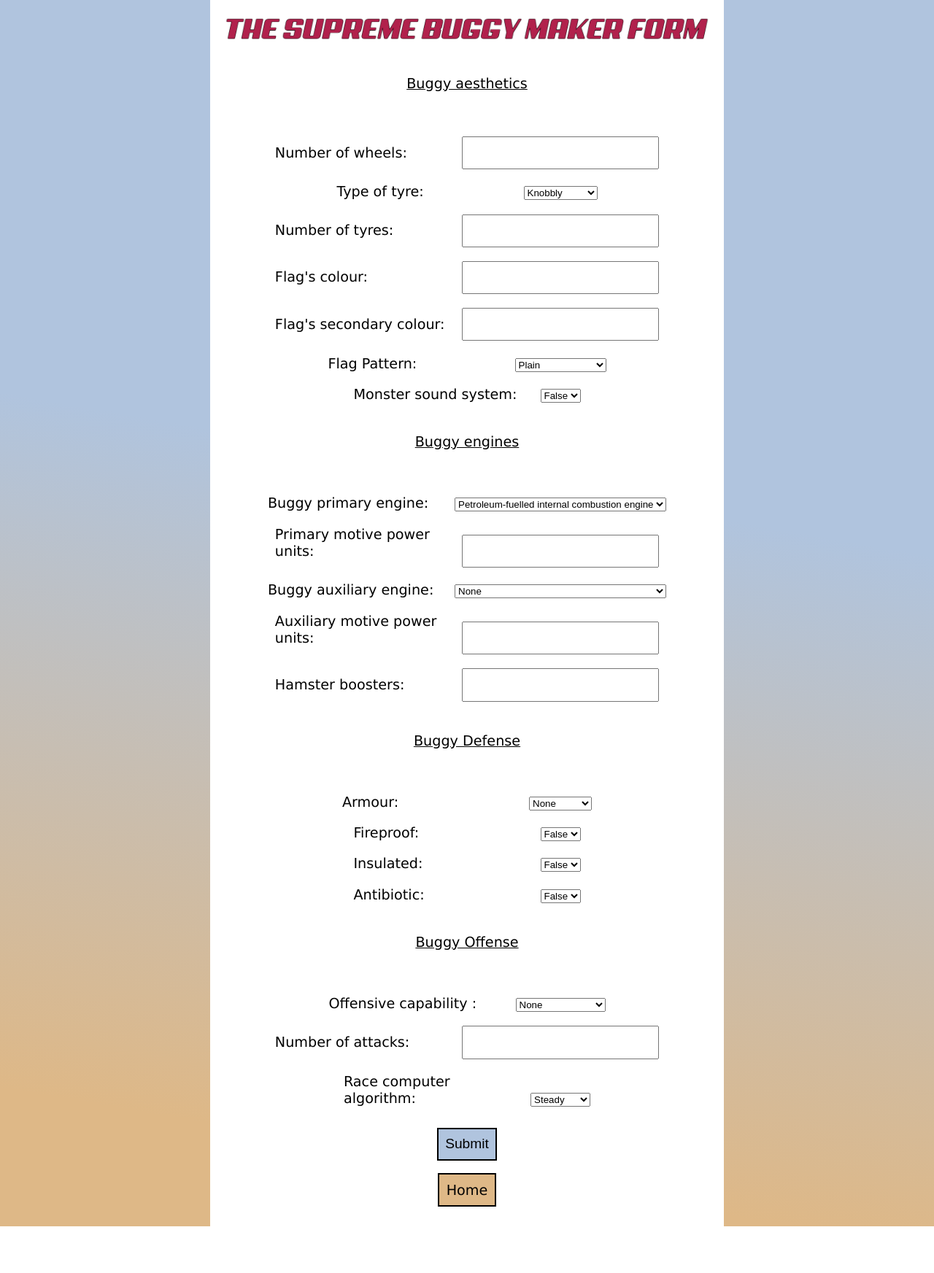
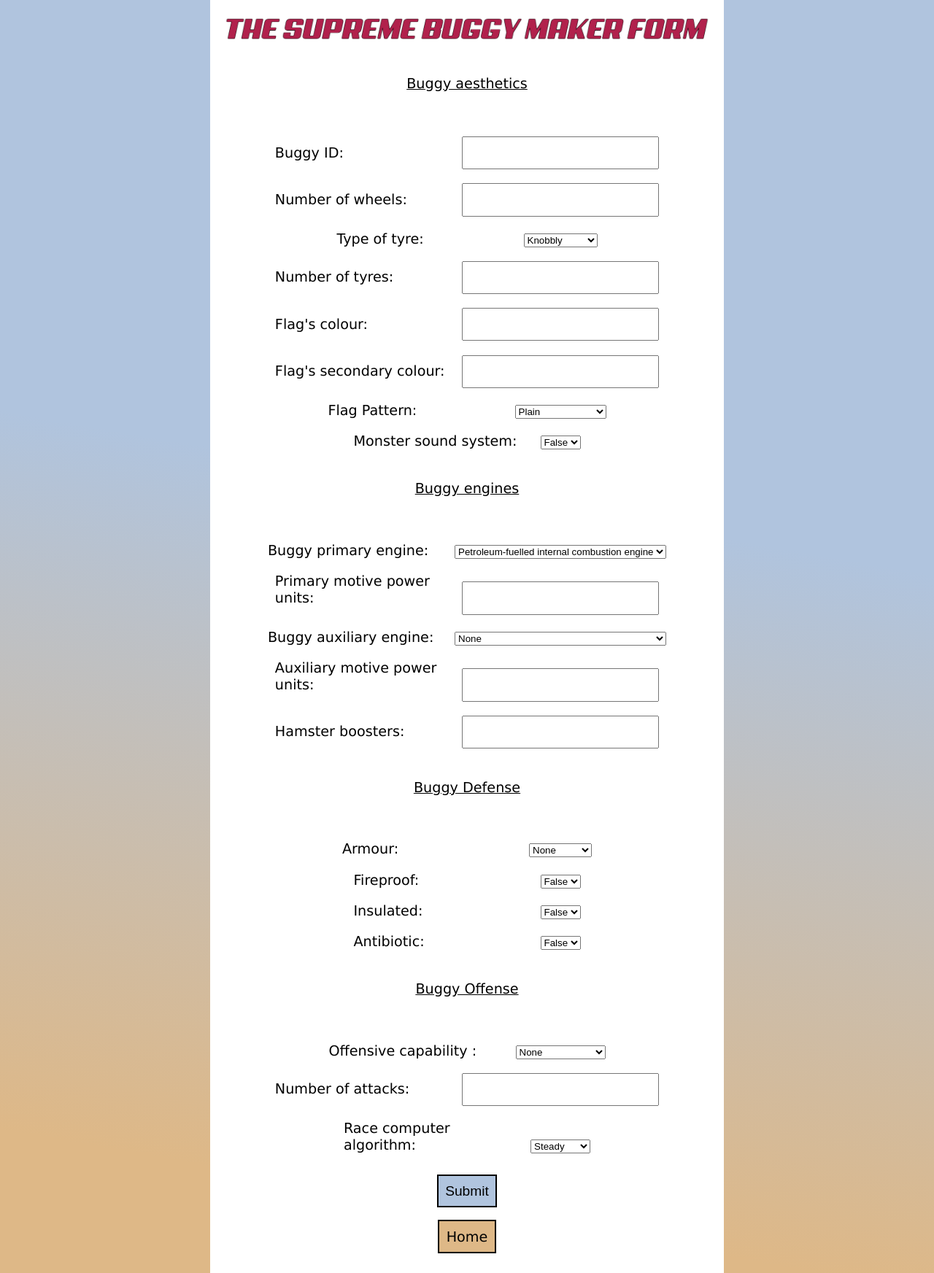
Before and after one commit to E-gonito/CS1999-buggy-race-editor, a Flask app: page /new in a window 1280 px wide. Shown: the whole page at 73% size. Before the commit the page ends 1681 px from the top, so only its background shows below. Run offline with Flask 2, Linux system fonts and the light colour scheme; data that the repository does not hold is empty.

Commit message:
added editing to different ID buggies

```diff
--- a/app.py
+++ b/app.py
@@ -52,6 +52,8 @@ def create_buggy():
                    'snow', 'springgreen', 'steelblue', 'tan', 'thistle', 'tomato', 'turquoise', 'violet', 'wheat',
                    'whitesmoke', 'yellowgreen', 'rebeccapurple')
     msg=""
+    #buggy_id
+    buggy_id = request.form['id']
     c_power_list = ("fusion", "thermo", "solar", "wind")
 
     con = sql.connect(DATABASE_FILE)
@@ -217,13 +219,16 @@ def create_buggy():
 
         with sql.connect(DATABASE_FILE) as con:
             cur = con.cursor()
-            cur.execute(
-           #"UPDATE buggies set qty_wheels=?, flag_color=?, flag_color_secondary=?, flag_pattern=?, power_type=?, power_units=?, aux_power_type=?, aux_power_units=?, hamster_booster=?, tyres=?, qty_tyres=?, armour=?, fireproof=?, insulated=?, antibiotic=?, banging=?, attack=?, qty_attacks=?, algo=?, total_cost=? WHERE id=?",
-           #(qty_wheels, flag_color, flag_color_secondary,flag_pattern, power_type, power_units, aux_power_type, aux_power_units, hamster_booster, tyres, qty_tyres, armour, fireproof, insulated, antibiotic, banging, attack, qty_attacks, algo, total_cost, DEFAULT_BUGGY_ID)
-           #)
-            "INSERT INTO buggies (qty_wheels, flag_color, flag_color_secondary, flag_pattern, power_type, power_units, aux_power_type, aux_power_units, hamster_booster, tyres, qty_tyres, armour, fireproof, insulated, antibiotic, banging, attack, qty_attacks, algo, total_cost) VALUES(?,?,?,?,?,?,?,?,?,?,?,?,?,?,?,?,?,?,?,?)",
-            (qty_wheels, flag_color, flag_color_secondary, flag_pattern, power_type, power_units, aux_power_type, aux_power_units, hamster_booster, tyres, qty_tyres, armour, fireproof, insulated, antibiotic, banging, attack, qty_attacks, algo, total_cost))
-            con.commit()
+            if buggy_id.isdigit():
+                cur.execute(
+                "UPDATE buggies set qty_wheels=?, flag_color=?, flag_color_secondary=?, flag_pattern=?, power_type=?, power_units=?, aux_power_type=?, aux_power_units=?, hamster_booster=?, tyres=?, qty_tyres=?, armour=?, fireproof=?, insulated=?, antibiotic=?, banging=?, attack=?, qty_attacks=?, algo=?, total_cost=? WHERE id=?",
+                (qty_wheels, flag_color, flag_color_secondary,flag_pattern, power_type, power_units, aux_power_type, aux_power_units, hamster_booster, tyres, qty_tyres, armour, fireproof, insulated, antibiotic, banging, attack, qty_attacks, algo, total_cost, buggy_id)
+                )
+            else:
+                cur.execute(
+                "INSERT INTO buggies (qty_wheels, flag_color, flag_color_secondary, flag_pattern, power_type, power_units, aux_power_type, aux_power_units, hamster_booster, tyres, qty_tyres, armour, fireproof, insulated, antibiotic, banging, attack, qty_attacks, algo, total_cost) VALUES(?,?,?,?,?,?,?,?,?,?,?,?,?,?,?,?,?,?,?,?)",
+                (qty_wheels, flag_color, flag_color_secondary, flag_pattern, power_type, power_units, aux_power_type, aux_power_units, hamster_booster, tyres, qty_tyres, armour, fireproof, insulated, antibiotic, banging, attack, qty_attacks, algo, total_cost))
+                con.commit()
             msg = "Record successfully saved"
     except:
       con.rollback()
@@ -244,12 +249,18 @@ def show_buggies():
   records = cur.fetchall();
   return render_template("buggy.html", buggies = records)
 
+
 #------------------------------------------------------------
-# a page for displaying the buggy
+# a page for editing buggies
 #------------------------------------------------------------
-@app.route('/new')
-def edit_buggy():
-  return render_template("buggy-form.html")
+@app.route('/edit/<buggy_id>')
+def edit_buggy(buggy_id):
+  con = sql.connect(DATABASE_FILE)
+  con.row_factory = sql.Row
+  cur = con.cursor()
+  cur.execute("SELECT * FROM buggies WHERE id=?", (buggy_id,))
+  record = cur.fetchone();
+  return render_template("buggy-form.html", buggy = record)
 
 
 #------------------------------------------------------------
@@ -294,5 +305,8 @@ def delete_buggy():
     return render_template("updated.html", msg = msg)
 
 
+
+
+
 if __name__ == '__main__':
    app.run(debug = True, host="0.0.0.0")
--- a/templates/base.html
+++ b/templates/base.html
@@ -2,7 +2,7 @@
 <html>
   <head>
     <meta charset="utf-8" />
-    <link href="static/app.css" media="screen, projector, print" rel="stylesheet" type="text/css" />
+    <link href="/static/app.css" media="screen, projector, print" rel="stylesheet" type="text/css" />
   </head>
   <body>
     <div class="main-content">
--- a/templates/buggy-form.html
+++ b/templates/buggy-form.html
@@ -20,6 +20,13 @@
    </p> <br> </u>
 
     <form action="/new" method="post">
+
+	<p>
+    <label for="id">Buggy ID:</label>
+    <input type="text" name="id" value="{{ buggy['id'] }}" />
+	<br>
+	</p>
+
 	<p>
     <label for="qty_wheels">Number of wheels:</label>
     <input type="text" name="qty_wheels" value="{{ buggy['qty_wheels'] }}" />
--- a/templates/buggy.html
+++ b/templates/buggy.html
@@ -70,6 +70,7 @@
 	<tr>
      <td>Total cost:</td> <td> {{ buggy['total_cost'] }} </td>
     </tr>
+	<td colspane="2"> <a href="/edit/{{ buggy['id'] }}"> edit</a> </td>
   </table>
  {% endfor %}
 
--- a/templates/index.html
+++ b/templates/index.html
@@ -10,6 +10,7 @@
     <a href="/new" class="button">Make your buggy</a>
     <a href="/buggy" class="button">Show the buggy</a>
     <a href="/json" class="button">Get buggy JSON</a>
+	<a href="/poster" class="button">Buggy poster</a>
   </div>
 
   <p>
```
